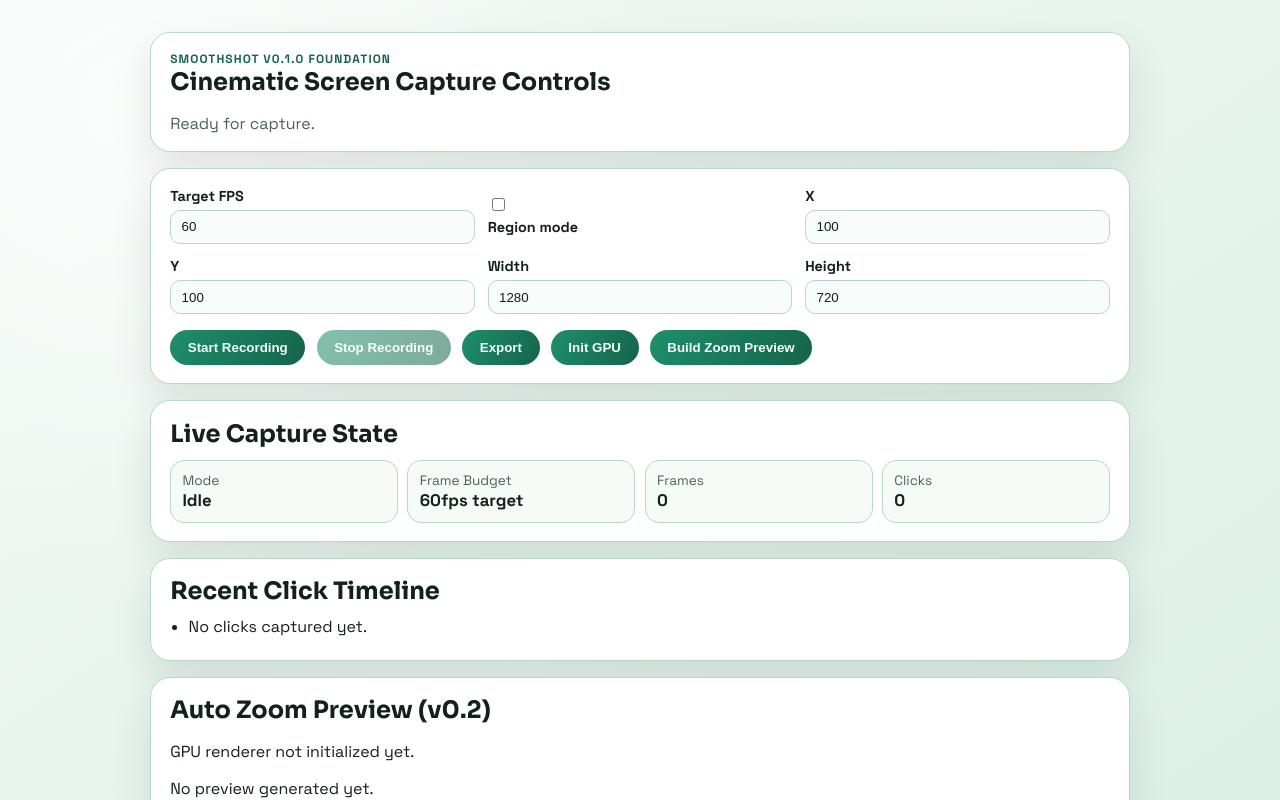
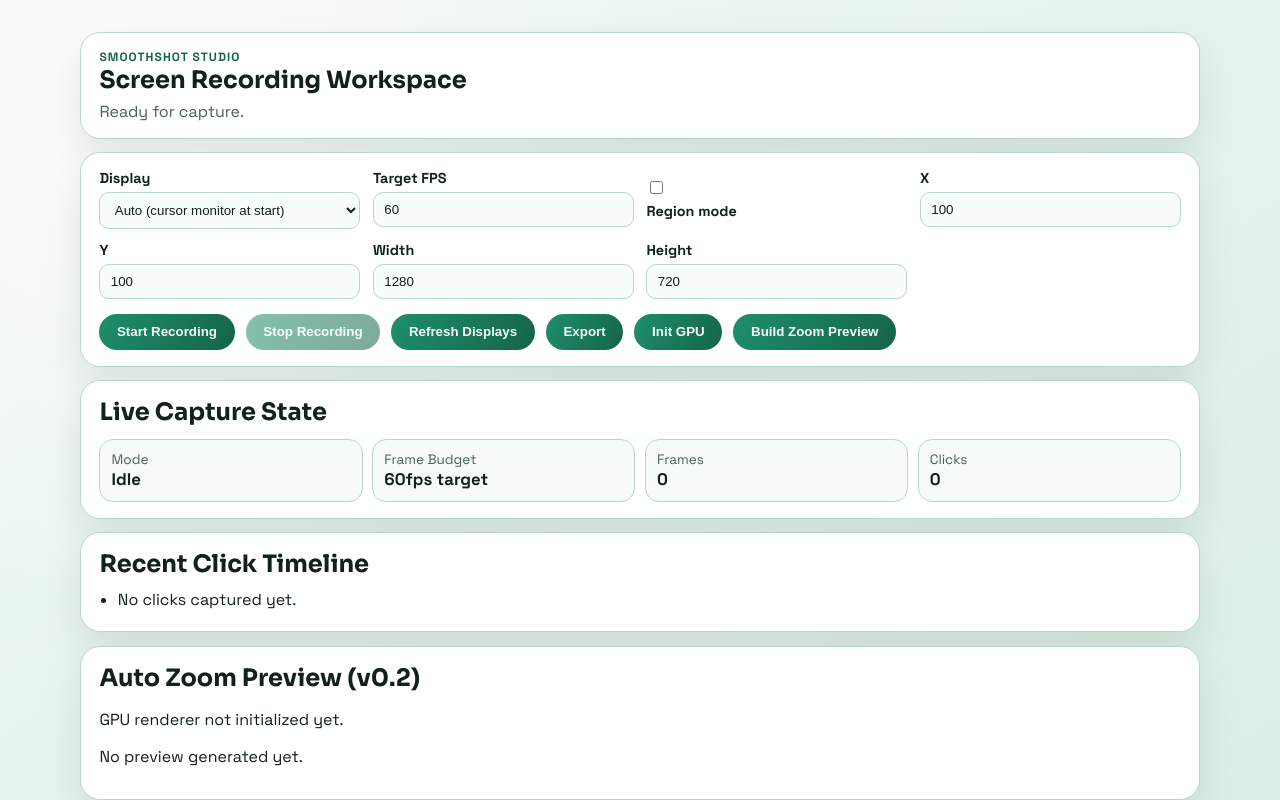
Before and after one commit to xsuneth/SmoothShot, a React (Vite) app: page / in a window 1280 px wide. Shown: the top 800 px of the page. Built offline with nearby package versions, Linux system fonts and the light colour scheme.

Commit message:
fix(ui): add display picker and improve capture workspace layout

```diff
--- a/src/App.css
+++ b/src/App.css
@@ -31,10 +31,10 @@ body {
 }
 
 .app-shell {
-  max-width: 980px;
+  max-width: 1120px;
   margin: 0 auto;
   display: grid;
-  gap: 1rem;
+  gap: 0.85rem;
 }
 
 section {
@@ -42,7 +42,7 @@ section {
   border-radius: 20px;
   background: var(--card);
   box-shadow: 0 18px 40px #0e20161a;
-  padding: 1.1rem 1.2rem;
+  padding: 1rem 1.15rem;
 }
 
 .hero-card h1,
@@ -62,13 +62,13 @@ section {
 }
 
 .status-line {
-  margin-bottom: 0;
+  margin: 0.35rem 0 0;
   color: var(--muted);
 }
 
 .control-grid {
   display: grid;
-  grid-template-columns: repeat(3, minmax(130px, 1fr));
+  grid-template-columns: repeat(4, minmax(130px, 1fr));
   gap: 0.8rem;
 }
 
@@ -81,6 +81,15 @@ label {
 }
 
 input {
+  width: 100%;
+  border: 1px solid var(--border);
+  border-radius: 10px;
+  padding: 0.55rem 0.65rem;
+  background: #f8fcfa;
+  color: var(--text);
+}
+
+select {
   width: 100%;
   border: 1px solid var(--border);
   border-radius: 10px;
@@ -160,6 +169,18 @@ button:not(:disabled):hover {
   margin-bottom: 0.32rem;
 }
 
+.path-chip {
+  display: inline-block;
+  margin-top: 0.2rem;
+  padding: 0.2rem 0.5rem;
+  border-radius: 999px;
+  border: 1px solid var(--border);
+  background: #eef7f2;
+  font-family: "Consolas", "Courier New", monospace;
+  font-size: 0.83rem;
+  word-break: break-all;
+}
+
 .session-summary {
   margin: 0.8rem 0 0;
   font-weight: 600;
@@ -167,7 +188,7 @@ button:not(:disabled):hover {
 
 @media (max-width: 860px) {
   .control-grid {
-    grid-template-columns: repeat(2, minmax(130px, 1fr));
+    grid-template-columns: repeat(3, minmax(130px, 1fr));
   }
 
   .stat-grid {
--- a/src/App.tsx
+++ b/src/App.tsx
@@ -67,6 +67,18 @@ type ExportRecordingResponse = {
   targetFps: number;
 };
 
+type DisplayDescriptor = {
+  index: number;
+  id: number;
+  x: number;
+  y: number;
+  width: number;
+  height: number;
+  isPrimary: boolean;
+  scaleFactor: number;
+  frequency: number;
+};
+
 function App() {
   const [recording, setRecording] = useState(false);
   const [status, setStatus] = useState<RecordingStatus>({
@@ -80,6 +92,8 @@ function App() {
   const [gpuStatus, setGpuStatus] = useState<GpuInitStatus | null>(null);
   const [zoomPreview, setZoomPreview] = useState<ZoomPreviewResponse | null>(null);
   const [lastExport, setLastExport] = useState<ExportRecordingResponse | null>(null);
+  const [displays, setDisplays] = useState<DisplayDescriptor[]>([]);
+  const [displaySelection, setDisplaySelection] = useState("auto");
   const [message, setMessage] = useState("Ready for capture.");
   const [fps, setFps] = useState(60);
   const [regionEnabled, setRegionEnabled] = useState(false);
@@ -96,6 +110,8 @@ function App() {
   );
 
   useEffect(() => {
+    void loadDisplays();
+
     const timer = window.setInterval(async () => {
       try {
         const nextStatus = await invoke<RecordingStatus>("get_recording_status");
@@ -109,11 +125,21 @@ function App() {
     return () => window.clearInterval(timer);
   }, []);
 
+  async function loadDisplays() {
+    try {
+      const availableDisplays = await invoke<DisplayDescriptor[]>("list_displays");
+      setDisplays(availableDisplays);
+    } catch {
+      setDisplays([]);
+    }
+  }
+
   async function startRecording() {
     try {
       const request = {
         fps,
         region: regionEnabled ? region : null,
+        displayIndex: displaySelection === "auto" ? null : Number(displaySelection),
       };
       const nextStatus = await invoke<RecordingStatus>("start_recording", {
         request,
@@ -193,13 +219,28 @@ function App() {
   return (
     <main className="app-shell">
       <section className="hero-card">
-        <p className="eyebrow">SmoothShot v0.1.0 foundation</p>
-        <h1>Cinematic Screen Capture Controls</h1>
+        <p className="eyebrow">SmoothShot Studio</p>
+        <h1>Screen Recording Workspace</h1>
         <p className="status-line">{message}</p>
       </section>
 
       <section className="control-card">
         <div className="control-grid">
+          <label>
+            Display
+            <select
+              value={displaySelection}
+              onChange={(event) => setDisplaySelection(event.currentTarget.value)}
+              disabled={recording}
+            >
+              <option value="auto">Auto (cursor monitor at start)</option>
+              {displays.map((display) => (
+                <option key={display.id} value={display.index}>
+                  {display.isPrimary ? "Primary" : `Display ${display.index + 1}`} - {display.width}x{display.height} @ ({display.x},{display.y})
+                </option>
+              ))}
+            </select>
+          </label>
           <label>
             Target FPS
             <input
@@ -272,6 +313,9 @@ function App() {
           </button>
           <button type="button" onClick={stopRecording} disabled={!recording}>
             Stop Recording
+          </button>
+          <button type="button" onClick={loadDisplays} disabled={recording}>
+            Refresh Displays
           </button>
           <button type="button" onClick={exportRecording} disabled={recording}>
             Export
@@ -358,7 +402,7 @@ function App() {
         {!lastExport && <p>No export created yet.</p>}
         {lastExport && (
           <ul>
-            <li>Path: {lastExport.outputPath}</li>
+            <li>Path: <span className="path-chip">{lastExport.outputPath}</span></li>
             <li>Frames: {lastExport.framesExported.toLocaleString()}</li>
             <li>Video: {lastExport.width}x{lastExport.height}</li>
             <li>FPS target: {lastExport.targetFps}</li>
```
